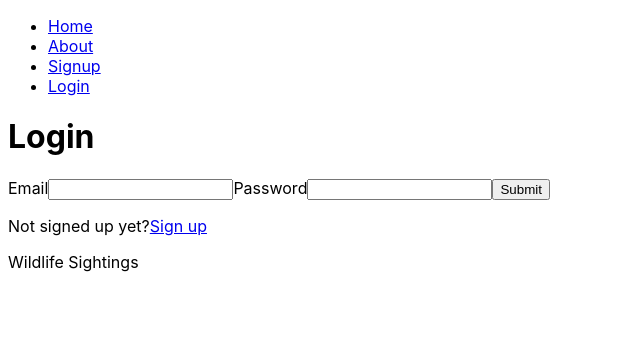
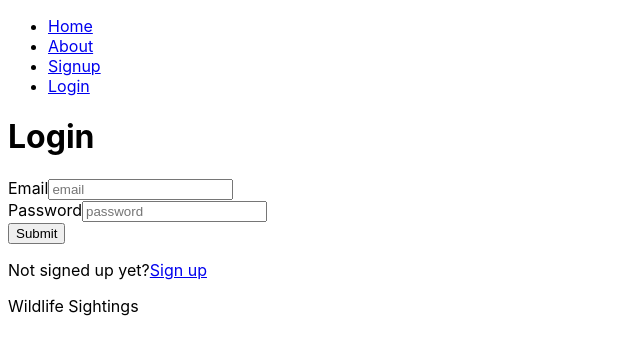
Before and after one commit to BlairCurrey/wildlife-sightings, a React (Create React App) app in the folder client/: page /login in a window 1280 px wide. Shown: the top 354 px of the page, without its empty margins (0-640 px from the left). Built offline with nearby package versions, Linux system fonts and the light colour scheme.

Commit message:
added login client input validation

```diff
--- a/client/src/components/login/LoginForm.js
+++ b/client/src/components/login/LoginForm.js
@@ -1,25 +1,40 @@
 import React from 'react';
 
-function LoginForm(props){
+function LoginForm({
+    values,
+    errors,
+    touched,
+    handleChange,
+    handleBlur,
+    handleSubmit
+}){
     return(
-        <form onSubmit={props.onSubmit}>
+        <form onSubmit={handleSubmit}>
         <label>
             Email
             <input
-                type='email'
-                value={props.values.email}
+                type="email"
                 name="email"
-                onChange={props.onChange}
+                placeholder="email"
+                value={values.email}
+                onChange={handleChange}
+                onBlur={handleBlur}
+                required
             />
+            <div className="invalidInput">{touched.email && errors.email}</div>
         </label>
         <label>
             Password
             <input
-                type='password'
-                value={props.values.password}
+                type="password"
                 name="password"
-                onChange={props.onChange}
+                placeholder="password"
+                value={values.password}
+                onChange={handleChange}
+                onBlur={handleBlur}
+                required
             />
+            <div className="invalidInput">{touched.password && errors.password}</div>
         </label>
         <input type="submit" value="Submit" />
         </form>
--- a/client/src/components/signup/FormWrapper.js
+++ b/client/src/components/login/LoginFormWrapper.js
@@ -1,8 +1,8 @@
 import { React, useState } from 'react';
-import SignupForm from './SignupForm';
+import LoginForm from './LoginForm';
 import { getFormValidationState, formStateIsValid } from '../common/validators';
 
-function FormWrapper({validate, initialValues, requestParams, setResponse}){
+function LoginFormWrapper({validate, initialValues, requestParams, setResponse}){
     const [values, setValues] = useState(initialValues);
     const [errors, setErrors] = useState({});
     const [touched, setTouched] = useState({});
@@ -34,7 +34,6 @@ function FormWrapper({validate, initialValues, requestParams, setResponse}){
         try{
             const { url, options} = requestParams(values);
             let response = await fetch(url , options);
-            // let data = await response.json()
             return response
         } catch (error) {
             console.log(error);
@@ -51,7 +50,6 @@ function FormWrapper({validate, initialValues, requestParams, setResponse}){
 
         if(formStateIsValid(formValidationState, values)){
             let response = await request(values);
-            console.log(response);
             setResponse(response);
             //if success status code clear form
             if(200 <= response.status && response.status < 300){
@@ -63,7 +61,7 @@ function FormWrapper({validate, initialValues, requestParams, setResponse}){
     };
 
     return (
-        <SignupForm
+        <LoginForm
             values={values}
             errors={errors}
             touched={touched}
@@ -74,4 +72,4 @@ function FormWrapper({validate, initialValues, requestParams, setResponse}){
     )
 }
 
-export default FormWrapper;
+export default LoginFormWrapper;
--- a/client/src/components/login/index.js
+++ b/client/src/components/login/index.js
@@ -1,56 +1,53 @@
-import React from 'react';
+import { React, useState } from 'react';
 import { Link } from 'react-router-dom';
 
-import LoginForm from './LoginForm';
+// import LoginForm from './LoginForm';
+import LoginFormWrapper from './LoginFormWrapper';
+import {  emailValidator, passwordValidator } from '../common/validators';
 
-class Login extends React.Component{
-    constructor(props) {
-        super(props)
-        this.state = {
+function Login (){
+    const [result, setResult] = useState();
+    const  validate = {
+        email: emailValidator,
+        password: passwordValidator,
+    }
+    const initialValues = {
         email: "",
         password: ""
-        };
-    };
-
-    handleChange(event){
-        this.setState({[event.target.name]: event.target.value});
     }
 
-    async handleSubmit(event){
-        event.preventDefault();
-        try{
-        // post parameters
-        const url = '/api/users/login';
-        const options = {
+    const requestParams = data => {
+        return ({
+            url: '/api/users/login',
+            options: {
                 method: 'POST',
                 headers: {
                     'Accept': 'application/json',
                     'Content-Type': 'application/json'
                 },
-            body: JSON.stringify(this.state)
-        };
-        // post request
-        let response = await fetch(url , options);
-        let data = await response.json();
-        console.log(data);
-        } catch (error) {
-            console.log(error);
+                body: JSON.stringify(data)
             }
+        })
     }
 
-    render(){
+    const setResponse = async requestResult => {
+        let data = await requestResult.json();
+        setResult(data.message)
+    };
+
     return(
         <div>
             <h1>Login</h1>
-                <LoginForm
-                    values={this.state}
-                    onChange={(event) => this.handleChange(event)}
-                    onSubmit={(event) => this.handleSubmit(event)}
+            <div>{result}</div>
+            <LoginFormWrapper
+                validate={validate}
+                initialValues={initialValues}
+                requestParams={requestParams}
+                setResponse={setResponse}
             />
             <p>Not signed up yet?<Link to="/signup">Sign up</Link></p>
         </div>
     )
 }
-}
 
 export default Login;
--- a/client/src/components/signup/SignupForm.js
+++ b/client/src/components/signup/SignupForm.js
@@ -13,7 +13,7 @@ function SignupForm({
         <label>
             Username
             <input
-                type='text'
+                type="text"
                 name="username"
                 placeholder="username"
                 value={values.username}
@@ -26,7 +26,7 @@ function SignupForm({
         <label>
             Email
             <input
-                type='email'
+                type="email"
                 name="email"
                 placeholder="email@domain.com"
                 value={values.email}
@@ -39,7 +39,7 @@ function SignupForm({
         <label>
             Password
             <input
-                type='password'
+                type="password"
                 name="password"
                 placeholder="password"
                 value={values.password}
--- /dev/null
+++ b/client/src/components/signup/SignupFormWrapper.js
@@ -0,0 +1,75 @@
+import { React, useState } from 'react';
+import SignupForm from './SignupForm';
+import { getFormValidationState, formStateIsValid } from '../common/validators';
+
+function SignupFormWrapper({validate, initialValues, requestParams, setResponse}){
+    const [values, setValues] = useState(initialValues);
+    const [errors, setErrors] = useState({});
+    const [touched, setTouched] = useState({});
+
+    const handleChange = event => {
+        // get values from form
+        const { name, value: newValue, type } = event.target;
+        // keep number fields as numbers
+        const value = type === 'number' ? +newValue : newValue;
+        // save field values and if they were touched
+        setValues({ ...values, [name]: value, });
+        setTouched({ ...touched, [name]: true,});
+    };
+
+    const handleBlur = event => {
+        const { name, value} = event.target;
+        // clear error
+        const {[name]: removedError, ...rest } = errors;
+        // check for new error
+        const error = validate[name](value);
+        // validate if field was touched
+        setErrors({
+            ...rest,
+            ...(error && { [name]: touched[name] && error }),
+        });
+    };
+
+    const request = async (values) => {
+        try{
+            const { url, options} = requestParams(values);
+            let response = await fetch(url , options);
+            return response
+        } catch (error) {
+            console.log(error);
+        }
+    }
+
+    const handleSubmit = async (event) => {
+        event.preventDefault();
+        // validate forms and update state
+        const formValidationState = getFormValidationState(
+                    values, validate, errors, touched);
+        setErrors(formValidationState.errors);
+        setTouched(formValidationState.touched);
+
+        if(formStateIsValid(formValidationState, values)){
+            let response = await request(values);
+            setResponse(response);
+            //if success status code clear form
+            if(200 <= response.status && response.status < 300){
+                setValues(initialValues);
+                setErrors({});
+                setTouched({});
+            }
+        }
+    };
+
+    return (
+        <SignupForm
+            values={values}
+            errors={errors}
+            touched={touched}
+            handleChange={handleChange}
+            handleBlur={handleBlur}
+            handleSubmit={handleSubmit}
+        />
+    )
+}
+
+export default SignupFormWrapper;
--- a/client/src/components/signup/index.js
+++ b/client/src/components/signup/index.js
@@ -1,7 +1,7 @@
 import { React, useState } from 'react';
 import { Link } from 'react-router-dom';
 
-import FormWrapper from './FormWrapper';
+import SignupFormWrapper from './SignupFormWrapper';
 import {
     usernameValidator,
     emailValidator,
@@ -42,7 +42,7 @@ function Signup(){
         <div>
             <h1>Signup</h1>
             <div>{result}</div>
-            <FormWrapper
+            <SignupFormWrapper
                 validate={validate}
                 initialValues={initialValues}
                 requestParams={requestParams}
```
Also changed, not shown: 1 other file (tests, documents, lock files or other folders). Lines whose indentation alone changed are shown as unchanged.
